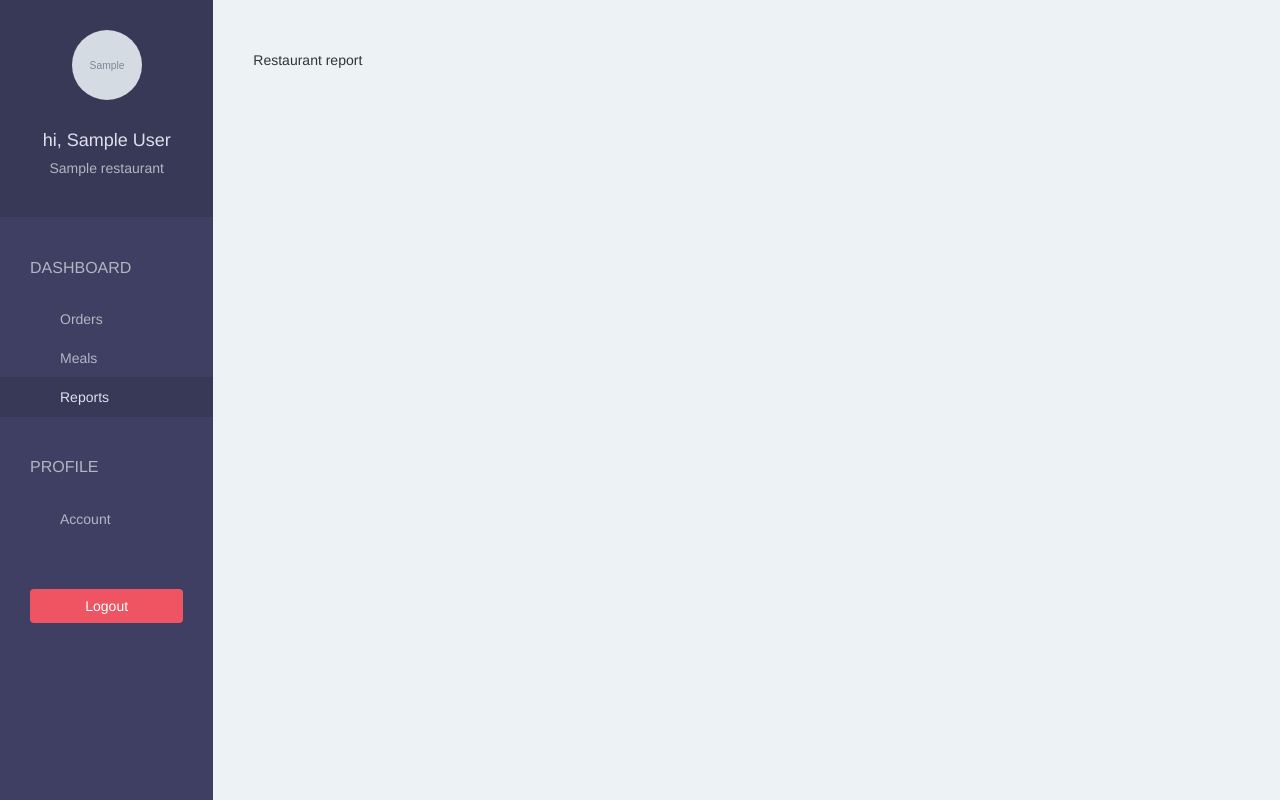
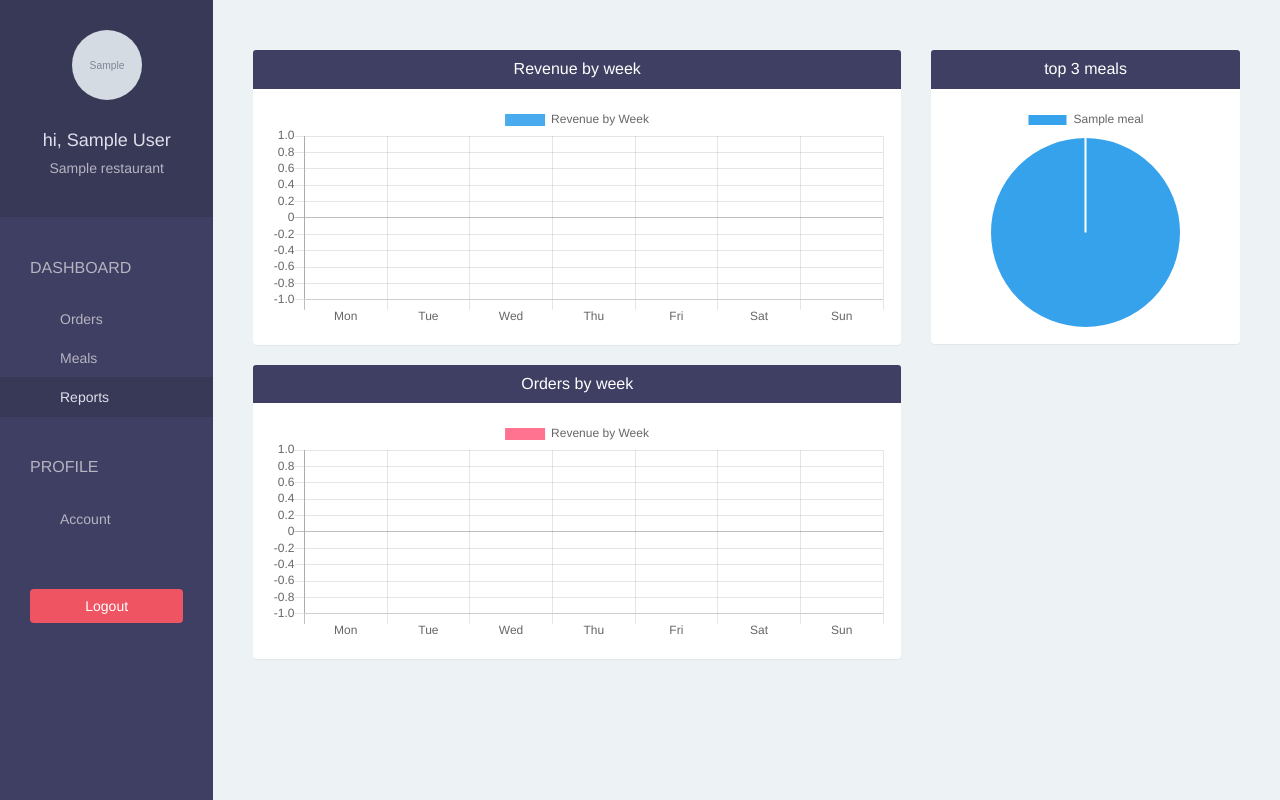
Before and after one commit to mattchw/Foodtasker-django, a Django app: page /restaurant/report/ in a window 1280 px wide. Run offline with Django 3.2, Linux system fonts and the light colour scheme; a user stored in the database is signed in; tables that the repository leaves empty hold one stand-in row (values such as "Sample post"); grey boxes marked "Sample" are stand-in pictures; some libraries are stand-ins or nearby versions.

Commit message:
report function

```diff
--- a/demo/urls.py
+++ b/demo/urls.py
@@ -32,6 +32,7 @@ urlpatterns = [
     url(r'^api/customer/meals/(?P<restaurant_id>\d+)/$', apis.customer_get_meals),
     url(r'^api/customer/order/add/$', apis.customer_add_order),
     url(r'^api/customer/order/latest/$', apis.customer_get_latest_order),
+    url(r'^api/customer/driver/location/$', apis.customer_driver_location),
 
     # APIs for drivers
     url(r'^api/driver/orders/ready/$', apis.driver_get_ready_orders),
@@ -39,4 +40,5 @@ urlpatterns = [
     url(r'^api/driver/order/latest/$', apis.driver_get_latest_order),
     url(r'^api/driver/order/complete/$', apis.driver_complete_order),
     url(r'^api/driver/revenue/$', apis.driver_get_revenue),
+    url(r'^api/driver/location/update/$', apis.driver_update_location),
 ] + static(settings.MEDIA_URL, document_root=settings.MEDIA_ROOT)
--- a/foodtaskerapp/models.py
+++ b/foodtaskerapp/models.py
@@ -27,6 +27,7 @@ class Driver(models.Model):
     avatar = models.CharField(max_length=500)
     phone = models.CharField(max_length=500, blank=True)
     address = models.CharField(max_length=500, blank=True)
+    location = models.CharField(max_length=500, blank=True)
 
     def __str__(self):
         return self.user.get_full_name()
--- a/foodtaskerapp/templates/restaurant/report.html
+++ b/foodtaskerapp/templates/restaurant/report.html
@@ -1,5 +1,103 @@
 {% extends 'restaurant/base.html' %}
 
+{% block script %}
+  <script type="text/javascript" src="https://cdnjs.cloudflare.com/ajax/libs/Chart.js/2.7.2/Chart.min.js"></script>
+{% endblock %}
+
 {% block page %}
-  Restaurant report
+  <div class="row">
+    <div class="col-lg-8">
+      <!-- Revenue by week -->
+      <div class="panel">
+        <div class="panel-heading bg-blue">
+          <h4 class="panel-title text-center text-white">
+            Revenue by week
+          </h4>
+        </div>
+        <div class="panel-body">
+          <canvas id="revenueChart" height="110"></canvas>
+          <script type="text/javascript">
+            var ctx = document.getElementById('revenueChart').getContext("2d");
+            var data = {
+              labels: ["Mon","Tue","Wed","Thu","Fri","Sat","Sun"],
+              datasets: [
+                {
+                  label: "Revenue by Week",
+                  backgroundColor: "rgba(54,162,235,0.9)",
+                  hoverBackgroundColor: "rgba(54,162,235,1)",
+                  data: {{revenue}}
+                }
+              ]
+            };
+            new Chart(ctx, {
+              type: 'bar',
+              data: data
+            })
+          </script>
+        </div>
+      </div>
+      <!-- Orders by week -->
+      <div class="panel">
+        <div class="panel-heading bg-blue">
+          <h4 class="panel-title text-center text-white">
+            Orders by week
+          </h4>
+        </div>
+        <div class="panel-body">
+          <canvas id="orderChart" height="110"></canvas>
+          <script type="text/javascript">
+            var ctx = document.getElementById('orderChart').getContext("2d");
+            var data = {
+              labels: ["Mon","Tue","Wed","Thu","Fri","Sat","Sun"],
+              datasets: [
+                {
+                  label: "Revenue by Week",
+                  backgroundColor: "rgba(255,99,132,0.9)",
+                  hoverBackgroundColor: "rgba(255,99,132,1)",
+                  data: {{orders}}
+                }
+              ]
+            };
+            new Chart(ctx, {
+              type: 'bar',
+              data: data
+            })
+          </script>
+        </div>
+      </div>
+
+    </div>
+    <div class="col-lg-4">
+      <!-- top 3 meals -->
+      <div class="panel">
+        <div class="panel-heading bg-blue">
+          <h4 class="panel-title text-center text-white">
+            top 3 meals
+          </h4>
+        </div>
+        <div class="panel-body">
+          <canvas id="mealChart" height="242"></canvas>
+          <script type="text/javascript">
+            var ctx = document.getElementById('mealChart').getContext("2d");
+            var data = {
+              labels: {{meal.labels|safe}},
+              datasets: [
+                {
+                  label: "Revenue by Week",
+                  backgroundColor: [
+                    "#36A2EB","#FFCE56","#FF6384"
+                  ],
+                  data: {{meal.data}}
+                }
+              ]
+            };
+            new Chart(ctx, {
+              type: 'pie',
+              data: data
+            })
+          </script>
+        </div>
+      </div>
+    </div>
+  </div>
 {% endblock %}
--- a/foodtaskerapp/views.py
+++ b/foodtaskerapp/views.py
@@ -6,6 +6,8 @@ from django.contrib.auth import authenticate, login
 
 from django.contrib.auth.models import User
 from foodtaskerapp.models import Meal, Order
+
+from django.db.models import Sum
 
 # Create your views here.
 def home(request):
@@ -83,7 +85,42 @@ def restaurant_order(request):
 
 @login_required(login_url='/restaurant/sign-in/')
 def restaurant_report(request):
-    return render(request, 'restaurant/report.html', {})
+    # Calculate revenue and number of order by current week
+    from datetime import datetime, timedelta
+
+    revenue = []
+    orders = []
+
+    # calculate weekdays
+    today = datetime.now()
+    current_weekdays = [today + timedelta(days=i) for i in range(0-today.weekday(), 7-today.weekday())]
+
+    for day in current_weekdays:
+        delivered_orders = Order.objects.filter(
+            restaurant = request.user.restaurant,
+            status = Order.DELIVERED,
+            created_at__year = day.year,
+            created_at__month = day.month,
+            created_at__day = day.day,
+        )
+        revenue.append(sum(order.total for order in delivered_orders))
+        orders.append(delivered_orders.count())
+
+    # top 3 Meals
+    top3_meals = Meal.objects.filter(restaurant=request.user.restaurant)\
+                    .annotate(total_order=Sum('orderdetails__quantity'))\
+                    .order_by("-total_order")[:3]
+
+    meal = {
+        "labels": [meal.name for meal in top3_meals],
+        "data": [meal.total_order or 0 for meal in top3_meals]
+    }
+
+    return render(request, 'restaurant/report.html', {
+        "revenue": revenue,
+        "orders": orders,
+        "meal": meal
+    })
 
 def restaurant_sign_up(request):
     user_form = UserForm()
```
Also changed, not shown: foodtaskerapp/apis.py (+27 -1 lines), foodtaskerapp/migrations/0007_driver_location.py (added).
